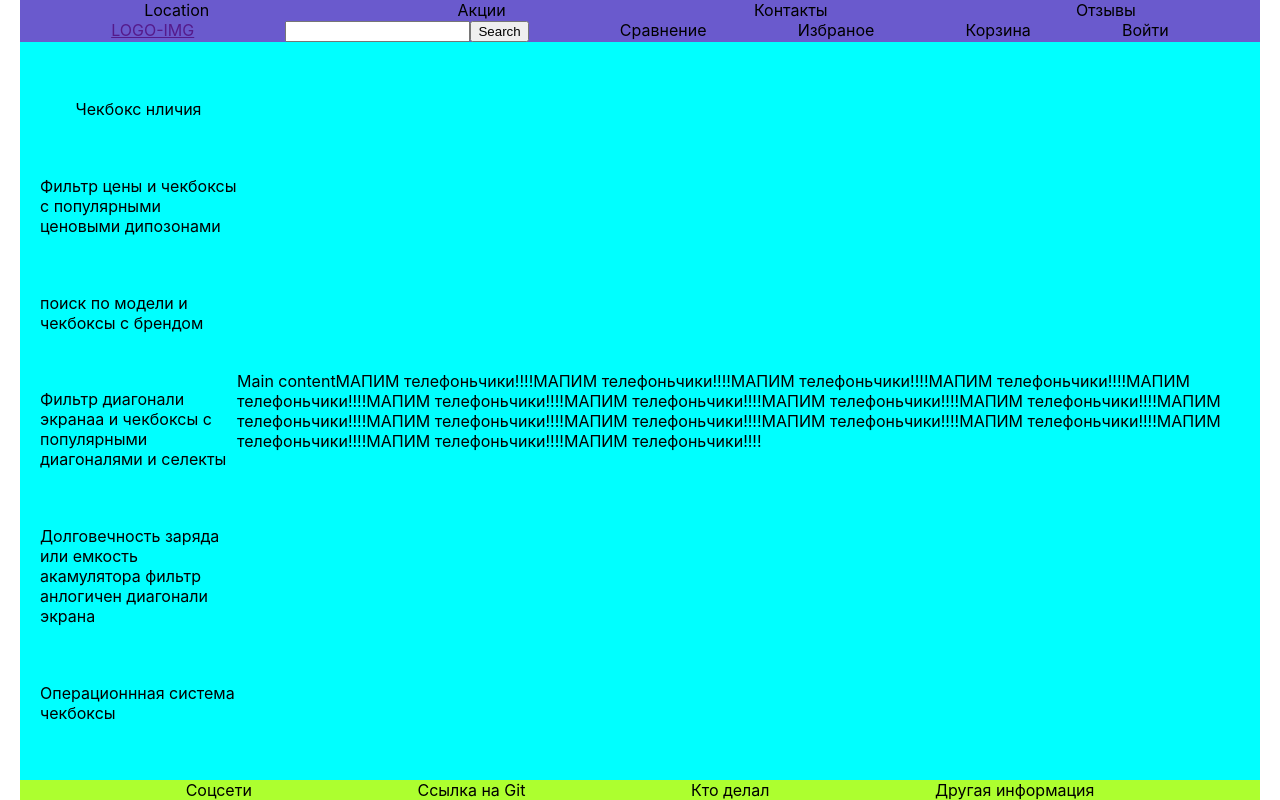
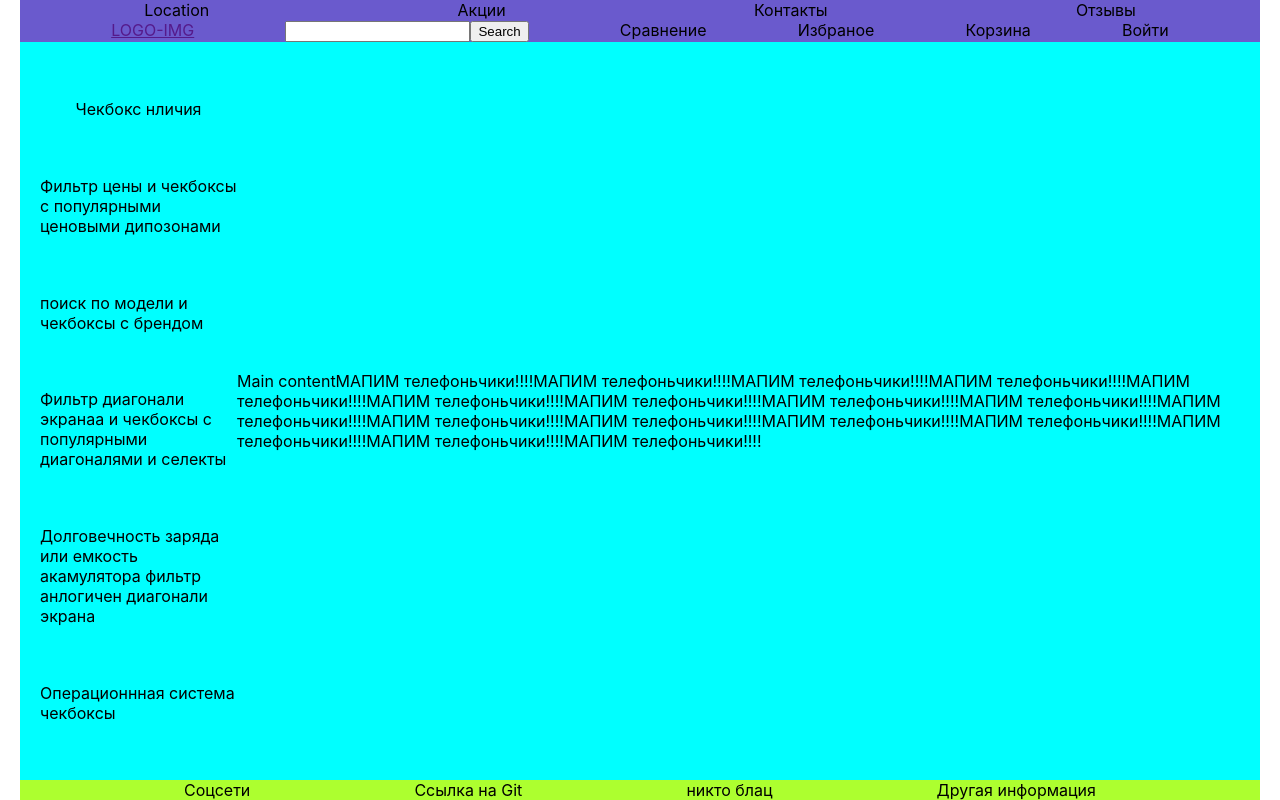
Before and after one commit to gem4ik/PhoneStore, a React (Create React App) app: page / in a window 1280 px wide. Built offline with nearby package versions, Linux system fonts and the light colour scheme.

Commit message:
add newSpan

```diff
--- a/src/components/Footer/Footer.tsx
+++ b/src/components/Footer/Footer.tsx
@@ -7,7 +7,7 @@ export const Footer = () => {
            <div className={s.footerWrapper}>
                <span>Соцсети</span>
                <span>Ссылка на Git</span>
-               <span>Кто делал</span>
+               <span>никто блац</span>
                <span>Другая информация</span>
            </div>
         </footer>
```
Also changed, not shown: 1 other file (tests, documents, lock files or other folders).
